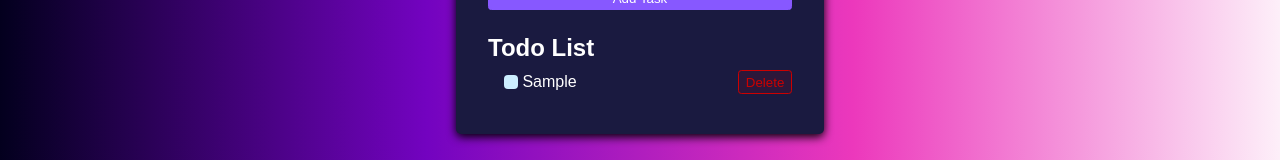
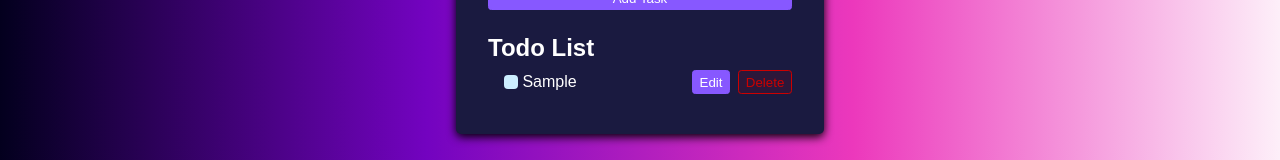
Before and after one commit to Karl-Fernandes/Todo-Applcation, a React (Create React App) app in the folder todoapp/: page / in a window 1280 px wide. Both pictures are taken after typing "Sample" into the empty fields and a click on the button "Add Task". Shown: the part 199-359 px from the top of the page. Built offline with nearby package versions, Linux system fonts and the light colour scheme.

Commit message:
final functionality

```diff
--- a/todoapp/src/App.css
+++ b/todoapp/src/App.css
@@ -61,6 +61,31 @@ body {
 .btn.btn-danger:hover,
 .btn.btn-danger:focus-visible {
   background: hsl(0, 100%, 40%, 0.2);
+}
+
+.button-group {
+  display: flex;
+  gap: 8px; /* Adjust gap between buttons */
+}
+
+.edit-item-form {
+  display: flex;
+  flex-direction: column;
+  gap: 0.5rem;
+}
+
+
+.edit-item-form label{
+  outline: none;
+  background: #1A1A40;
+  border-radius: 0.25em;
+  padding: 0.25em 0.5em;
+  color: hsl(200, 100%, 90%);
+  text-align: center;
+}
+
+.edit-item-form input{
+  text-align: center;
 }
 
 .new-item-form input {
--- a/todoapp/src/App.js
+++ b/todoapp/src/App.js
@@ -2,29 +2,36 @@ import { useState, useEffect } from 'react';
 import './App.css';
 import NewTodoForm from './NewTodoForm';
 import TodoList from './TodoList';
+import EditTodoForm from './EditTodoForm';
 
 export default function App() {
+  // State to store tasks
   const [tasks, setTasks] = useState(() => {
     const localValue = localStorage.getItem("ITEMS");
+    // Initialize state from local storage if available
     if (localValue == null) return [];
     return JSON.parse(localValue);
   });
 
+  // State to track the task currently being edited
+  const [editingTask, setEditingTask] = useState(null);
+
+  // Save tasks to local storage whenever tasks change
   useEffect(() => {
     localStorage.setItem("ITEMS", JSON.stringify(tasks));
   }, [tasks]);
 
-  // Add a new task
+  // Function to add a new task to the list
   const addTask = (task) => {
     setTasks([...tasks, { ...task, completed: false }]);
   };
 
-  // Handler for deleting a task
+  // Function to delete a task by ID
   const handleDelete = (id) => {
     setTasks(tasks.filter(task => task.id !== id));
   };
 
-  // Handler for toggling the completed state of a task
+  // Function to toggle the completed status of a task
   const toggleTaskCompleted = (id) => {
     setTasks(tasks.map(task => {
       if (task.id === id) {
@@ -34,10 +41,33 @@ export default function App() {
     }));
   };
 
+  // Function to set the task for editing
+  const handleEdit = (task) => {
+    setEditingTask(task);
+  };
+
+  // Function to save the edited task
+  const saveEdit = (updatedTask) => {
+    setTasks(tasks.map(task => task.id === updatedTask.id ? updatedTask : task));
+    // Clear the editing state after saving
+    setEditingTask(null);
+  };
+
   return (
     <div className="container">
-      <NewTodoForm addTask={addTask} />
-      <TodoList tasks={tasks} deleteTask={handleDelete} toggleTaskCompleted={toggleTaskCompleted} />
+      {editingTask ? (
+        <EditTodoForm editTask={saveEdit} task={editingTask} />
+      ) : (
+        <>
+          <NewTodoForm addTask={addTask} />
+          <TodoList
+            tasks={tasks}
+            deleteTask={handleDelete}
+            toggleTaskCompleted={toggleTaskCompleted}
+            editTask={handleEdit}
+          />
+        </>
+      )}
     </div>
   );
 }
--- /dev/null
+++ b/todoapp/src/EditTodoForm.js
@@ -0,0 +1,28 @@
+import { useState } from 'react';
+
+export default function EditTodoForm({ editTask, task }) {
+  // State to manage the text of the task being edited
+  const [taskText, setTaskText] = useState(task.text);
+
+  // Handler for form submission to save the edited task
+  const handleSubmit = (event) => {
+    event.preventDefault();
+    if (taskText.trim() === '') return; // Prevent saving empty tasks
+    // Call the parent function to save the updated task
+    editTask({ ...task, text: taskText });
+  };
+
+  return (
+    <form className="edit-item-form" onSubmit={handleSubmit}>
+      <label>Edit Item</label>
+      <input
+        type="text"
+        id="item"
+        placeholder="Update Task"
+        value={taskText}
+        onChange={(e) => setTaskText(e.target.value)}
+      />
+      <button className="btn" type="submit">Update Task</button>
+    </form>
+  );
+}
--- a/todoapp/src/NewTodoForm.js
+++ b/todoapp/src/NewTodoForm.js
@@ -1,14 +1,16 @@
 import { useState } from 'react';
 
 export default function NewTodoForm({ addTask }) {
+  // State to manage the new task text
   const [task, setTask] = useState('');
 
-  // Handler for form submission
+  // Handler for form submission to add a new task
   const handleSubmit = (event) => {
     event.preventDefault();
-    if (task.trim() === '') return; // Do not add empty tasks
+    if (task.trim() === '') return; // Prevent adding empty tasks
+    // Call the parent function to add the new task
     addTask({ text: task, id: Date.now() });
-    setTask(''); // Clear the input field
+    setTask(''); // Clear the input field after adding
   };
 
   return (
--- a/todoapp/src/TodoList.js
+++ b/todoapp/src/TodoList.js
@@ -1,4 +1,4 @@
-export default function TodoList({ tasks, deleteTask, toggleTaskCompleted }) {
+export default function TodoList({ tasks, deleteTask, toggleTaskCompleted, editTask }) {
     return (
       <>
         <h1 className="header">Todo List</h1>
@@ -7,7 +7,7 @@ export default function TodoList({ tasks, deleteTask, toggleTaskCompleted }) {
         ) : (
           <ul className="list">
             {tasks.map((task) => (
-              <li key={task.id}>
+              <li key={task.id} className="task-item">
                 <label>
                   <input
                     type="checkbox"
@@ -15,13 +15,21 @@ export default function TodoList({ tasks, deleteTask, toggleTaskCompleted }) {
                     onChange={() => toggleTaskCompleted(task.id)}
                   />
                   {task.text}
+                </label>
+                <div className="button-group">
+                  <button
+                    className="btn btn-edit"
+                    onClick={() => editTask(task)} // Trigger the edit mode with the selected task
+                  >
+                    Edit
+                  </button>
                   <button
                     className="btn btn-danger"
-                    onClick={() => deleteTask(task.id)}
+                    onClick={() => deleteTask(task.id)} // Delete the task by ID
                   >
                     Delete
                   </button>
-                </label>
+                </div>
               </li>
             ))}
           </ul>
```
Lines whose indentation alone changed are shown as unchanged.
